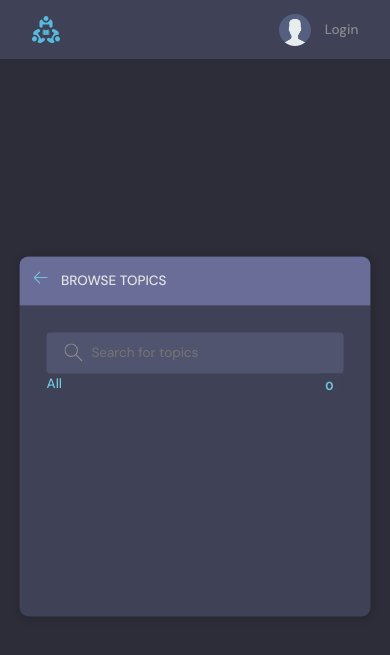
After one commit to ashishkandu/dev-interact-site, a Django app: page /topics/ in a window 390 px wide. The commit adds this page. Shown: the top 655 px of the page. Run offline with Django 4.2, Linux system fonts and the light colour scheme; data that the repository does not hold is empty.

Commit message:
add new pages for mobile responsiveness

```diff
--- /dev/null
+++ b/base/templates/base/topics.html
@@ -0,0 +1,48 @@
+{% extends 'main.html' %}
+
+{% block content %}
+<main class="create-room layout">
+  <div class="container">
+    <div class="layout__box">
+      <div class="layout__boxHeader">
+        <div class="layout__boxTitle">
+          <a href="{% url 'home' %}">
+            <svg version="1.1" xmlns="http://www.w3.org/2000/svg" width="32" height="32" viewBox="0 0 32 32">
+              <title>arrow-left</title>
+              <path
+                d="M13.723 2.286l-13.723 13.714 13.719 13.714 1.616-1.611-10.96-10.96h27.625v-2.286h-27.625l10.965-10.965-1.616-1.607z">
+              </path>
+            </svg>
+          </a>
+          <h3>Browse Topics</h3>
+        </div>
+      </div>
+
+      <div class="topics-page layout__body">
+        <form class="header__search" action="" method="GET">
+          <label>
+            <svg version="1.1" xmlns="http://www.w3.org/2000/svg" width="32" height="32" viewBox="0 0 32 32">
+              <title>search</title>
+              <path
+                d="M32 30.586l-10.845-10.845c1.771-2.092 2.845-4.791 2.845-7.741 0-6.617-5.383-12-12-12s-12 5.383-12 12c0 6.617 5.383 12 12 12 2.949 0 5.649-1.074 7.741-2.845l10.845 10.845 1.414-1.414zM12 22c-5.514 0-10-4.486-10-10s4.486-10 10-10c5.514 0 10 4.486 10 10s-4.486 10-10 10z">
+              </path>
+            </svg>
+            <input name="q" placeholder="Search for topics" />
+          </label>
+        </form>
+
+        <ul class="topics__list">
+          <li>
+            <a href="{% url 'topics' %}" class="active">All <span>{{topics.count}}</span></a>
+          </li>
+          {% for topic in topics %}
+          <li>
+            <a href="{% url 'home' %}?q={{topic.name}}">{{topic.name}} <span>{{ topic.room_set.all.count }}</span></a>
+          </li>
+          {% endfor %}
+        </ul>
+      </div>
+    </div>
+  </div>
+</main>
+{% endblock content %}
--- a/base/templates/base/topics_component.html
+++ b/base/templates/base/topics_component.html
@@ -4,7 +4,7 @@
     </div>
     <ul class="topics__list">
         <li>
-            <a href="{% url 'home' %}" class="active">All <span>{{topics.count}}</span></a>
+            <a href="{% url 'home' %}" class="active">All <span>{{topics_count}}</span></a>
         </li>
         {% for topic in topics %}
 
@@ -14,7 +14,7 @@
         {% endfor %}
 
     </ul>
-    <a class="btn btn--link" href="topics.html">
+    <a class="btn btn--link" href="{% url 'topics' %}">
         More
         <svg version="1.1" xmlns="http://www.w3.org/2000/svg" width="32" height="32" viewBox="0 0 32 32">
             <title>chevron-down</title>
--- a/base/urls.py
+++ b/base/urls.py
@@ -17,5 +17,7 @@ urlpatterns = [
 
     path('update-user/', views.updateUser, name='update-user'),
 
+    path('topics/', views.topicsPage, name='topics'),
+    path('activity/', views.activityPage, name='activity'),
 
 ]
--- a/base/views.py
+++ b/base/views.py
@@ -1,7 +1,7 @@
 from django.shortcuts import render, redirect
 from django.contrib import messages
 from django.contrib.auth.decorators import login_required
-from django.db.models import Q
+from django.db.models import Q, Count
 from django.http import HttpResponse
 
 from django.contrib.auth.models import User
@@ -74,12 +74,14 @@ def home(request):
         Q(name__icontains=q) |
         Q(description__icontains=q)
     )
-    topics = Topic.objects.all()
+    topics_count = Topic.objects.all().count()
+    topics = Topic.objects.annotate(
+        topic_rooms=Count('room')).order_by('-topic_rooms')[0:5]
     rooms_count = rooms.count()
     room_messages = Message.objects.filter(Q(room__topic__name__icontains=q))
 
     context = {'rooms': rooms, 'topics': topics,
-               'rooms_count': rooms_count, 'room_messages': room_messages}
+               'rooms_count': rooms_count, 'room_messages': room_messages, 'topics_count': topics_count}
     return render(request, 'base/home.html', context)
 
 
@@ -195,3 +197,18 @@ def updateUser(request):
 
     context = {'form': form}
     return render(request, 'base/update_user.html', context)
+
+
+def topicsPage(request):
+    q = request.GET.get('q') if request.GET.get('q') != None else ''
+    topics = Topic.objects.filter(name__icontains=q).annotate(
+        topic_rooms=Count('room')).order_by('-topic_rooms')
+
+    context = {'topics': topics}
+    return render(request, 'base/topics.html', context)
+
+
+def activityPage(request):
+    room_messages = Message.objects.all()
+    context = {'room_messages': room_messages}
+    return render(request, 'base/activity.html', context)
--- a/static/styles/style.css
+++ b/static/styles/style.css
@@ -108,7 +108,7 @@ a {
   color: var(--color-light);
 }
 
-.btn > svg {
+.btn>svg {
   fill: currentColor;
   width: 1.6rem;
   height: 1.6rem;
@@ -236,7 +236,7 @@ a {
   background-color: var(--color-dark-medium);
 }
 
-.dropdown-menu > a:not(:last-child) {
+.dropdown-menu>a:not(:last-child) {
   border-bottom: 1px solid var(--color-dark-medium);
 }
 
@@ -270,7 +270,7 @@ a {
   background-color: var(--color-dark);
 }
 
-.header > .container {
+.header>.container {
   display: flex;
   gap: 9.5rem;
 }
@@ -282,18 +282,18 @@ a {
   align-items: center;
 }
 
-.header__logo > img {
+.header__logo>img {
   height: 3.2rem;
   width: 3.2rem;
 }
 
-.header__logo > h1 {
+.header__logo>h1 {
   font-weight: 700;
   font-size: 2rem;
   color: var(--color-light);
 }
 
-.header__search > label {
+.header__search>label {
   background-color: var(--color-dark-medium);
   padding: 1.3rem 1rem;
   display: flex;
@@ -322,7 +322,7 @@ a {
     width: 20rem;
   }
 
-  .header > .container {
+  .header>.container {
     gap: 3rem;
   }
 }
@@ -393,32 +393,33 @@ a {
   margin-top: 2.4rem;
 }
 
-.layout > .container {
+.layout>.container {
   display: flex;
   justify-content: space-between;
   align-items: flex-start;
 }
 
-.layout--3 > .container > div:first-child {
+.layout--3>.container>div:first-child {
   flex-basis: 18%;
   max-width: 22.5rem;
 }
 
-.layout--3 > .container > div:nth-child(2) {
+.layout--3>.container>div:nth-child(2) {
   flex-basis: 50%;
 }
 
-.layout--3 > .container > div:last-child {
+.layout--3>.container>div:last-child {
   flex-basis: 25%;
 }
 
-.layout--2 > .container > div:first-child {
+.layout--2>.container>div:first-child {
   flex-basis: 72%;
 }
 
-.layout--2 > .container > div:last-child {
+.layout--2>.container>div:last-child {
   flex-basis: 25%;
 }
+
 /*========== Layout Box ==========*/
 
 .layout__box {
@@ -433,6 +434,7 @@ a {
   border-radius: 1rem;
   box-shadow: 1px 1px 6px 3px rgba(0, 0, 0, 0.1);
   overflow: hidden;
+  z-index: 112;
 }
 
 .layout__boxHeader {
@@ -464,12 +466,13 @@ a {
 }
 
 @media screen and (max-width: 900px) {
+
   .activities,
   .topics {
     display: none;
   }
 
-  .layout--3 > .container > div:nth-child(2) {
+  .layout--3>.container>div:nth-child(2) {
     flex-basis: 100%;
   }
 }
@@ -823,6 +826,7 @@ a {
   font-weight: 500;
   font-size: 1.8rem;
 }
+
 .auth .layout__boxHeader {
   text-align: center;
   justify-content: center;
@@ -912,7 +916,7 @@ a {
     display: none;
   }
 
-  .layout--2 > .container > div:first-child {
+  .layout--2>.container>div:first-child {
     flex-basis: 100%;
   }
 }
@@ -1107,7 +1111,7 @@ a {
   background: transparent;
 }
 
-.room__message > form > input {
+.room__message>form>input {
   resize: none;
   background-color: var(--color-dark-light);
   color: var(--color-light);
@@ -1123,7 +1127,7 @@ a {
   position: relative;
 }
 
-.room__message > form > input::placeholder {
+.room__message>form>input::placeholder {
   color: var(--color-light-gray);
 }
 
```
Also changed, not shown: base/templates/base/activity.html (added, +65 -0 lines), base/templates/base/home.html (+4 -4 lines).
